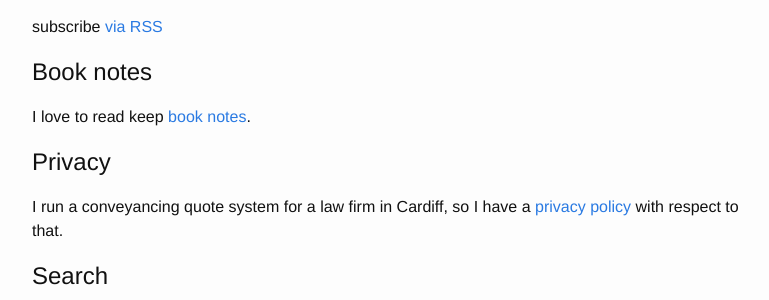
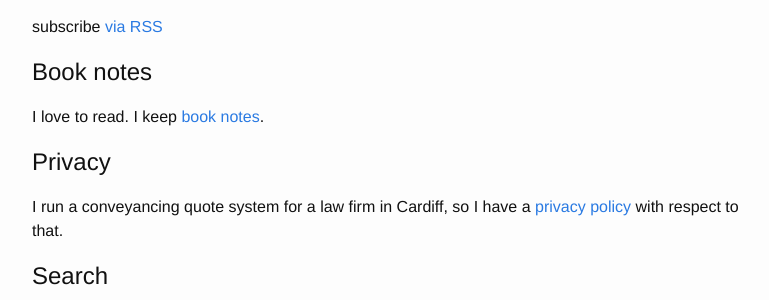
Before and after one commit to awolski/awolski.github.io, a Jekyll site: the page built from index.html, in a window 1280 px wide. Shown: the part 464-764 px from the top of the page, without its empty margins (238-1007 px from the left). Built offline with Jekyll 4.4.1, drawn with Linux system fonts in a browser that asks for light colours; comment, search, counter and statistics services are not loaded.

Commit message:
Fix typo

```diff
--- a/index.html
+++ b/index.html
@@ -26,7 +26,7 @@ layout: default
 
 <section>
   <h2>Book notes</h2>
-  <p>I love to read keep <a href="{{ "/books" | prepend: site.baseurl }}">book notes</a>.</p>
+  <p>I love to read. I keep <a href="{{ "/books" | prepend: site.baseurl }}">book notes</a>.</p>
 <section>
 
 <section id="privacy">
```
